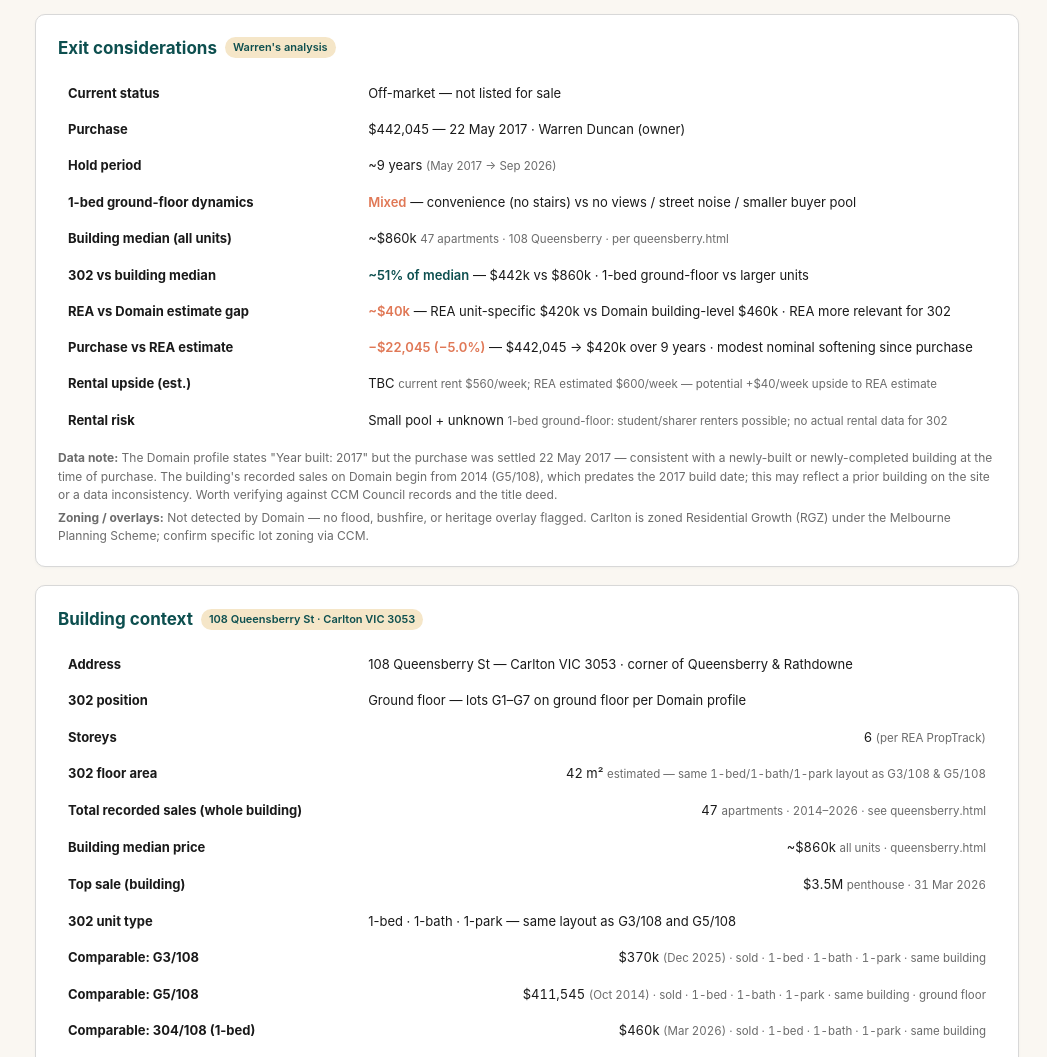
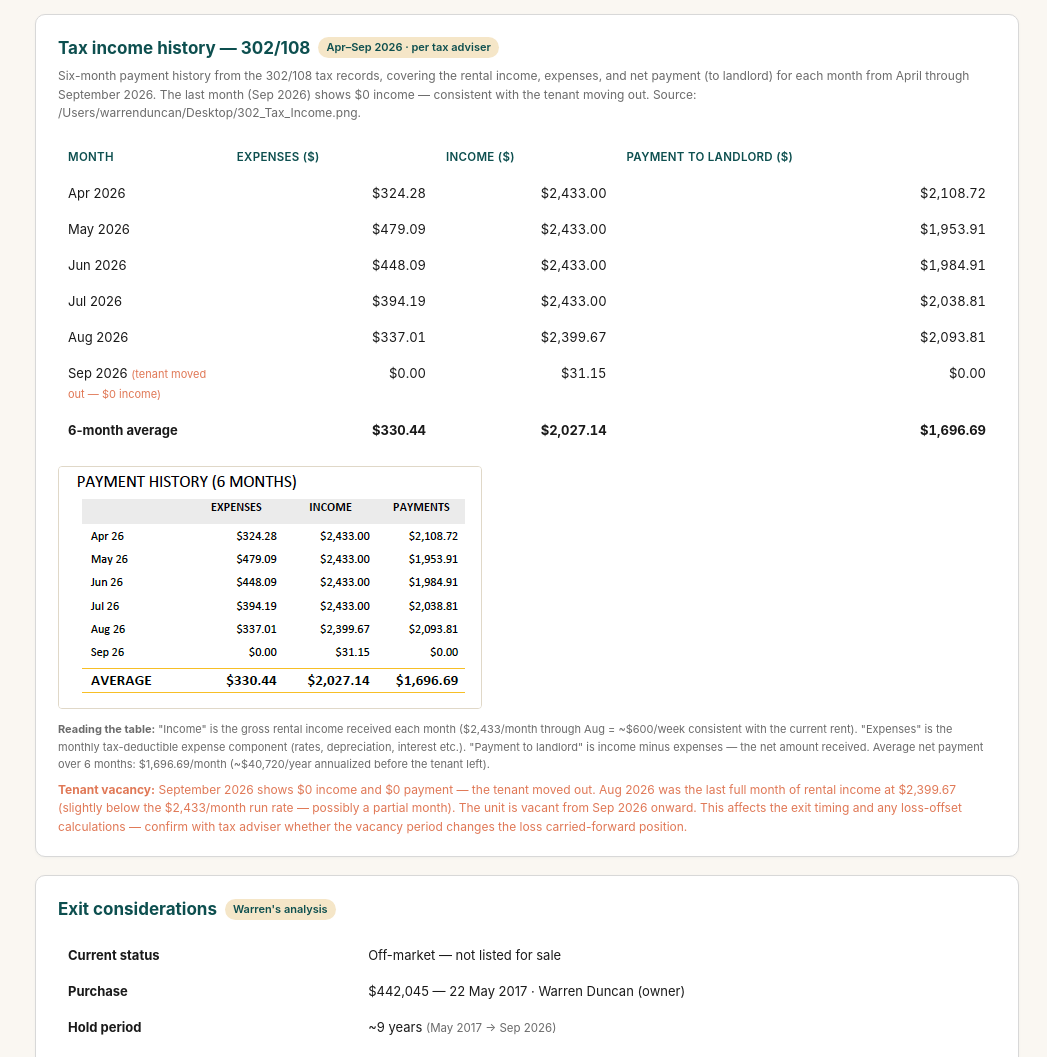
Before and after one commit to ManicMinerWD/bali-tourism-tracker, a website: page 302.html in a window 1280 px wide. Shown: the part 4500-5557 px from the top of the page, without its empty margins (233-1280 px from the left). Drawn offline with Linux system fonts and the light colour scheme.

Commit message:
Add 302/108 tax income history section (6 months Apr–Sep 2026) to 302.html — table + embedded image from /Users/warrenduncan/Desktop/302_Tax_Income.png. Shows $2,433/month income through Aug, $0 in Sep (tenant moved out), 6-month average $1,696.69/month net to landlord. Copied image to assets/302/302_Tax_Income.png.

```diff
--- a/302.html
+++ b/302.html
@@ -347,6 +347,38 @@
   <p style="font-size:12px;color:var(--muted);margin-top:8px;">Rate in the dollar: 3.9796 cents per $ of NAV for residential rates (2026–27). ESVF = $139 base + 17.3 cents per $1,000 of CIV. Interest on late payments: 10% p.a. Source: City of Melbourne rates notice for 302/108 (2026–27).</p>
 </div>
 
+<!-- ====== TAX INCOME HISTORY (6 MONTHS) ====== -->
+<div class="section">
+  <h2>Tax income history — 302/108 <span class="badge">Apr–Sep 2026 · per tax adviser</span></h2>
+  <p style="font-size:12px;color:var(--muted);margin-bottom:10px;">Six-month payment history from the 302/108 tax records, covering the rental income, expenses, and net payment (to landlord) for each month from April through September 2026. The last month (Sep 2026) shows $0 income — consistent with the tenant moving out. Source: /Users/warrenduncan/Desktop/302_Tax_Income.png.</p>
+  <div class="table-wrap">
+    <table class="compare">
+      <thead>
+        <tr>
+          <th style="width:18%;">Month</th>
+          <th class="num">Expenses ($)</th>
+          <th class="num">Income ($)</th>
+          <th class="num">Payment to landlord ($)</th>
+        </tr>
+      </thead>
+      <tbody>
+        <tr><td>Apr 2026</td><td class="num">$324.28</td><td class="num">$2,433.00</td><td class="num">$2,108.72</td></tr>
+        <tr><td>May 2026</td><td class="num">$479.09</td><td class="num">$2,433.00</td><td class="num">$1,953.91</td></tr>
+        <tr><td>Jun 2026</td><td class="num">$448.09</td><td class="num">$2,433.00</td><td class="num">$1,984.91</td></tr>
+        <tr><td>Jul 2026</td><td class="num">$394.19</td><td class="num">$2,433.00</td><td class="num">$2,038.81</td></tr>
+        <tr><td>Aug 2026</td><td class="num">$337.01</td><td class="num">$2,399.67</td><td class="num">$2,093.81</td></tr>
+        <tr><td>Sep 2026 <span style="font-size:11px;color:var(--coral);">(tenant moved out — $0 income)</span></td><td class="num">$0.00</td><td class="num">$31.15</td><td class="num">$0.00</td></tr>
+        <tr><td><strong>6-month average</strong></td><td class="num"><strong>$330.44</strong></td><td class="num"><strong>$2,027.14</strong></td><td class="num"><strong>$1,696.69</strong></td></tr>
+      </tbody>
+    </table>
+  </div>
+  <div class="table-wrap" style="margin-top:14px;">
+    <img src="assets/302/302_Tax_Income.png" alt="302/108 tax income history — 6 months Apr to Sep 2026" style="max-width:100%;height:auto;border:1px solid var(--sidebar-border);border-radius:4px;margin-top:4px;">
+  </div>
+  <p style="font-size:11px;color:var(--muted);margin-top:6px;"><strong>Reading the table:</strong> "Income" is the gross rental income received each month ($2,433/month through Aug = ~$600/week consistent with the current rent). "Expenses" is the monthly tax-deductible expense component (rates, depreciation, interest etc.). "Payment to landlord" is income minus expenses — the net amount received. Average net payment over 6 months: $1,696.69/month (~$40,720/year annualized before the tenant left).</p>
+  <p style="font-size:12px;color:var(--coral);margin-top:8px;"><strong>Tenant vacancy:</strong> September 2026 shows $0 income and $0 payment — the tenant moved out. Aug 2026 was the last full month of rental income at $2,399.67 (slightly below the $2,433/month run rate — possibly a partial month). The unit is vacant from Sep 2026 onward. This affects the exit timing and any loss-offset calculations — confirm with tax adviser whether the vacancy period changes the loss carried-forward position.</p>
+</div>
+
 <!-- ====== EXIT CONSIDERATIONS ====== -->
 <div class="section">
   <h2>Exit considerations <span class="badge">Warren's analysis</span></h2>
```
Also changed, not shown: assets/302/302_Tax_Income.png (added).
